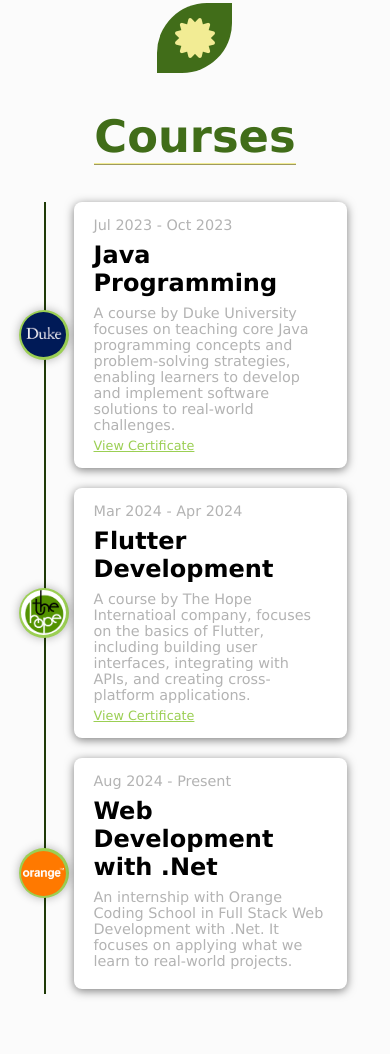
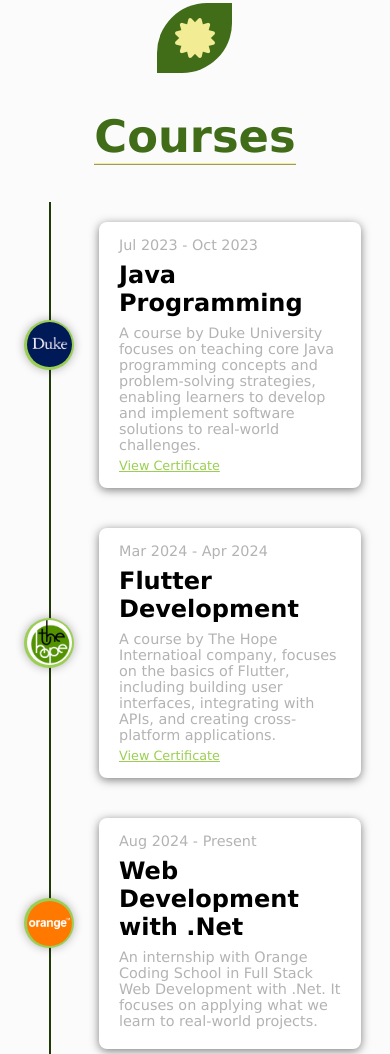
Before and after one commit to RazanAhmad7/Portfolio-Project, a plain HTML site: page index.html in a window 390 px wide. Shown: the part 6569-7623 px from the top of the page. Drawn offline with Linux system fonts and the light colour scheme; a web font is replaced by a local one.

Commit message:
Third commit

```diff
--- a/index.html
+++ b/index.html
@@ -11,6 +11,7 @@
 </head>
 <body>
     <header>
+        <!--g-->
         <nav class="nav-bar">
                 <div class="icon-name">
                     <h2 class="name">Razan <span> Ahmad </span> </h2>
@@ -186,7 +187,7 @@
             <div class="icons-cir"><i class="fa-solid fa-address-card"></i></div>
             <h1>Contact Me</h1>
         </div>
-        <div class="contact-box">
+        <footer class="contact-box">
             <!--First three items-->
                 <div class="first">
                     <p>Get in Touch!</p>
@@ -223,7 +224,7 @@
                     <p>Phone: +962 79 999 999</p>
                     <p>Address: Irbid, Jordan</p>
                 </div>
-       </div>
+       </footer>
 
 
     </section>
--- a/style.css
+++ b/style.css
@@ -123,6 +123,12 @@ header {
     justify-content: start;
     gap: 18px;
     margin-bottom: 15px;
+}
+
+.social a:hover{
+    box-shadow: 0px 0px 15px rgba(0,0,0,0.5);
+    border: 2px solid #52881e;
+    transform: scale(1.5);
 }
 
  .social a{
@@ -335,7 +341,7 @@ header {
 .courses .courses-items{
     position: relative;
     margin-left: 30px;
-    width: 70%;
+    width: 900px;
     display: flex;
     align-items: center;
     justify-content: center;
@@ -637,11 +643,22 @@ header {
 }
 
 .courses .courses-items::before {
-    left: -30px;
+    left: 0px;
+}
+.courses .courses-items{
+    width: 80%;
+        margin-left: 20px;
+
+}
+
+.course-content{
+    margin-top: 20px;
+    width: 90%;
+    margin-left: 50px;
 }
 
 .course-icon {
-    left: -55px;
+    left: -25px;
 }
 
 .contact{
```
